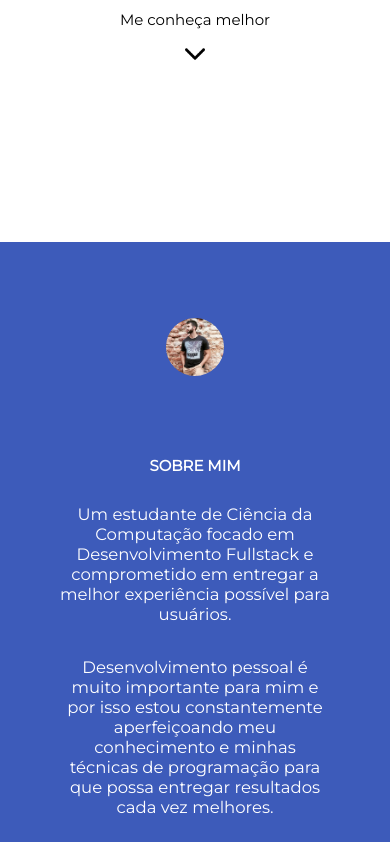
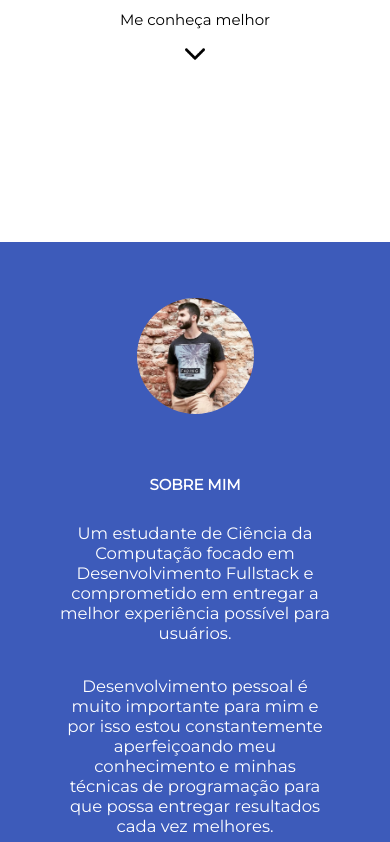
Before and after one commit to TrezzeIohan/myPortfolio, a plain HTML site: page index.html in a window 390 px wide. Shown: the part 681-1523 px from the top of the page. Drawn offline with Linux system fonts and the light colour scheme.

Commit message:
Bigger Profile photo

```diff
--- a/assets/style.css
+++ b/assets/style.css
@@ -392,6 +392,9 @@ footer{
         font-size: 12px;
     }
 
+    .photo img {
+        width: 30vw;
+    }
 
     .content{
         margin-bottom: 10vh;
```
